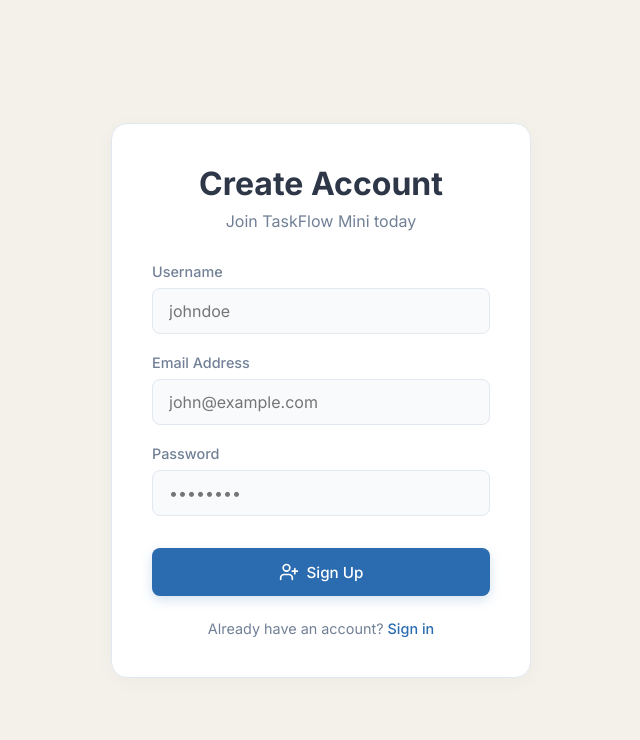
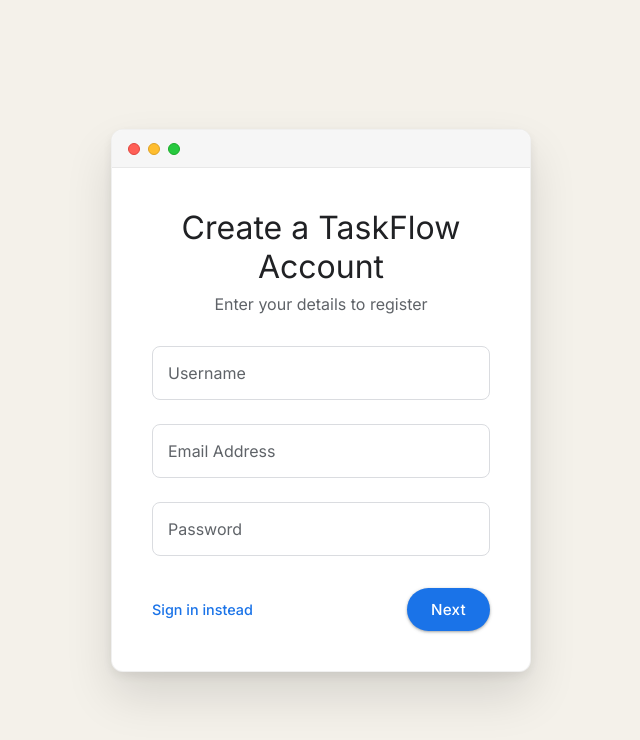
Before and after one commit to SundayYogurt/SE-NPRU-TaskFlow, a React app in the folder frontend/: page /register in a window 1280 px wide. Shown: the top 740 px of the page, without its empty margins (319-959 px from the left). Built offline with nearby package versions, Linux system fonts and the light colour scheme; no server answers; the HTML template or start-up script is replaced by a standard one.

Commit message:
feat(docs, ui): add detailed manuals & redesign frontend with macOS x Google aesthetic

```diff
--- a/frontend/src/components/TaskModal.jsx
+++ b/frontend/src/components/TaskModal.jsx
@@ -33,28 +33,32 @@
 
   return (
     <div style={{ position: 'fixed', inset: 0, display: 'flex', alignItems: 'center', justifyContent: 'center', zIndex: 50, background: 'rgba(0,0,0,0.5)',backdropFilter: 'blur(4px)' }}>
-      <div className="glass animate-scale-in" style={{ width: 'calc(100% - 32px)', maxWidth: '500px', padding: '32px', position: 'relative', borderRadius: '16px', maxHeight: '90vh', overflowY: 'auto' }}>
-        <button onClick={onClose} style={{ position: 'absolute', top: '16px', right: '16px', background: 'transparent', border: 'none', color: 'var(--text-muted)', cursor: 'pointer', padding: '8px', display: 'flex' }}>
-          <X size={24} />
-        </button>
+      <div className="mac-window animate-scale-in" style={{ width: 'calc(100% - 32px)', maxWidth: '500px', position: 'relative', maxHeight: '90vh', display: 'flex', flexDirection: 'column' }}>
+        {/* macOS Header */}
+        <div className="mac-header" style={{ position: 'sticky', top: 0, zIndex: 10 }}>
+          <span className="mac-dot close" onClick={onClose} style={{ cursor: 'pointer' }} title="Close"></span>
+          <span className="mac-dot minimize"></span>
+          <span className="mac-dot maximize"></span>
+        </div>
 
-        <h2 style={{ marginBottom: '20px', fontSize: '1.5rem' }}>{initialData ? 'Edit Task' : 'Create New Task'}</h2>
+        <div style={{ padding: '32px', overflowY: 'auto' }}>
+          <h2 style={{ marginBottom: '24px', fontSize: '1.5rem', color: '#202124', fontWeight: '500' }}>{initialData ? 'Edit Task' : 'Create New Task'}</h2>
 
           <form onSubmit={handleSubmit}>
-          <div className="form-group">
-            <label>Task Title</label>
-            <input type="text" className="input-field" value={title} onChange={e => setTitle(e.target.value)} required placeholder="E.g. Finish React project" />
+            <div className="google-input-group">
+              <input type="text" className="google-input" placeholder=" " value={title} onChange={e => setTitle(e.target.value)} required />
+              <label className="google-label">Task Title</label>
             </div>
 
-          <div className="form-group">
-            <label>Description</label>
-            <textarea className="input-field" rows={3} value={description} onChange={e => setDescription(e.target.value)} placeholder="Add some details..." />
+            <div className="google-input-group">
+              <textarea className="google-input" rows={3} placeholder=" " value={description} onChange={e => setDescription(e.target.value)} />
+              <label className="google-label">Description (optional)</label>
             </div>
 
-          <div style={{ display: 'flex', gap: '16px' }}>
-            <div className="form-group" style={{ flex: 1 }}>
-              <label>Priority</label>
-              <select className="input-field" value={priority} onChange={e => setPriority(e.target.value)}>
+            <div style={{ display: 'flex', gap: '16px', marginBottom: '24px' }}>
+              <div style={{ flex: 1 }}>
+                <label style={{ fontSize: '0.8rem', color: '#5F6368', marginLeft: '4px', marginBottom: '8px', display: 'block', fontWeight: 500 }}>Priority</label>
+                <select className="google-input" style={{ padding: '12px 16px' }} value={priority} onChange={e => setPriority(e.target.value)}>
                   <option value="low">Low</option>
                   <option value="medium">Medium</option>
                   <option value="high">High</option>
@@ -62,9 +66,9 @@
               </div>
 
               {initialData && (
-              <div className="form-group" style={{ flex: 1 }}>
-                <label>Status</label>
-                <select className="input-field" value={status} onChange={e => setStatus(e.target.value)}>
+                <div style={{ flex: 1 }}>
+                  <label style={{ fontSize: '0.8rem', color: '#5F6368', marginLeft: '4px', marginBottom: '8px', display: 'block', fontWeight: 500 }}>Status</label>
+                  <select className="google-input" style={{ padding: '12px 16px' }} value={status} onChange={e => setStatus(e.target.value)}>
                     <option value="todo">To Do</option>
                     <option value="in-progress">In Progress</option>
                     <option value="done">Done</option>
@@ -73,15 +77,16 @@
               )}
             </div>
 
-          <div style={{ display: 'flex', justifyContent: 'flex-end', gap: '12px', marginTop: '24px' }}>
-            <button type="button" className="btn btn-outline" onClick={onClose}>Cancel</button>
-            <button type="submit" className="btn btn-primary" disabled={isLoading || !title.trim()}>
+            <div style={{ display: 'flex', justifyContent: 'flex-end', gap: '12px', marginTop: '32px' }}>
+              <button type="button" className="btn btn-outline" onClick={onClose} style={{ borderRadius: '24px', padding: '10px 20px', border: '1px solid #DADCE0', color: '#5F6368', background: 'transparent' }}>Cancel</button>
+              <button type="submit" className="btn btn-google" disabled={isLoading || !title.trim()}>
                 {isLoading ? <div className="spinner"><span></span></div> : 'Save Task'}
               </button>
             </div>
           </form>
         </div>
       </div>
+    </div>
   );
 };
 
--- a/frontend/src/index.css
+++ b/frontend/src/index.css
@@ -165,6 +165,94 @@
   align-items: center;
   justify-content: center;
 }
+/* --------- macOS x Google Aesthetic --------- */
+/* macOS Window Card */
+.mac-window {
+  background: #FFFFFF;
+  border-radius: 12px;
+  box-shadow: 0 24px 48px rgba(0, 0, 0, 0.12), 0 4px 12px rgba(0, 0, 0, 0.08);
+  overflow: hidden;
+  border: 1px solid rgba(0,0,0,0.06);
+}
+
+.mac-header {
+  height: 38px;
+  background: #F6F6F6;
+  border-bottom: 1px solid rgba(0,0,0,0.06);
+  display: flex;
+  align-items: center;
+  padding: 0 16px;
+  gap: 8px;
+}
+
+.mac-dot {
+  width: 12px;
+  height: 12px;
+  border-radius: 50%;
+}
+.mac-dot.close { background: #FF5F56; border: 1px solid #E0443E; }
+.mac-dot.minimize { background: #FFBD2E; border: 1px solid #DEA123; }
+.mac-dot.maximize { background: #27C93F; border: 1px solid #1AAB29; }
+
+/* Google Material Input (Floating Label) */
+.google-input-group {
+  position: relative;
+  margin-bottom: 24px;
+}
+
+.google-input {
+  width: 100%;
+  padding: 16px;
+  border: 1px solid #DADCE0;
+  border-radius: 8px;
+  font-size: 1rem;
+  background: transparent;
+  outline: none;
+  transition: all 0.2s ease;
+  color: #202124;
+}
+
+.google-input:focus {
+  border-color: #1A73E8;
+  border-width: 2px;
+  padding: 15px; /* Offset for 2px border */
+}
+
+.google-label {
+  position: absolute;
+  left: 12px;
+  top: 50%;
+  transform: translateY(-50%);
+  background: #FFFFFF;
+  padding: 0 4px;
+  color: #5F6368;
+  font-size: 1rem;
+  transition: 0.2s ease all;
+  pointer-events: none;
+}
+
+.google-input:focus ~ .google-label,
+.google-input:not(:placeholder-shown) ~ .google-label {
+  top: 0;
+  font-size: 0.75rem;
+  color: #1A73E8;
+  font-weight: 500;
+}
+
+/* Google-esque Pill Buttons */
+.btn-google {
+  background: #1A73E8;
+  color: white;
+  border-radius: 24px;
+  box-shadow: 0 1px 2px 0 rgba(60,64,67,0.3), 0 1px 3px 1px rgba(60,64,67,0.15);
+  font-weight: 500;
+  letter-spacing: 0.25px;
+  padding: 12px 24px;
+}
+.btn-google:hover {
+  background: #1765CC;
+  box-shadow: 0 1px 3px 0 rgba(60,64,67,0.3), 0 4px 8px 3px rgba(60,64,67,0.15);
+}
 
 .spinner::before,
 .spinner::after,
--- a/frontend/src/pages/Login.jsx
+++ b/frontend/src/pages/Login.jsx
@@ -29,51 +29,59 @@
 
   return (
     <div className="auth-container">
-      <div className="glass auth-card animate-scale-in">
+      <div className="mac-window auth-card animate-scale-in" style={{ padding: 0 }}>
+        {/* macOS Header */}
+        <div className="mac-header">
+          <span className="mac-dot close"></span>
+          <span className="mac-dot minimize"></span>
+          <span className="mac-dot maximize"></span>
+        </div>
+
+        <div style={{ padding: '40px' }}>
           <div style={{ textAlign: 'center', marginBottom: '32px' }}>
-          <h1 style={{ fontSize: '2rem', marginBottom: '8px', color: 'var(--text-color)' }}>Welcome Back</h1>
-          <p style={{ color: 'var(--text-muted)' }}>Sign in to continue to TaskFlow Mini</p>
+            <h1 style={{ fontSize: '2rem', marginBottom: '8px', color: '#202124', fontWeight: '400', fontFamily: 'Product Sans, Inter, sans-serif' }}>Sign in</h1>
+            <p style={{ color: '#5F6368' }}>Use your TaskFlow Account</p>
           </div>
 
           {error && (
-          <div className="animate-fade-in-up" style={{ display: 'flex', alignItems: 'center', gap: '8px', background: 'rgba(239,68,68,0.1)', color: 'var(--danger)', padding: '12px', borderRadius: '8px', marginBottom: '20px', border: '1px solid rgba(239,68,68,0.2)' }}>
+            <div className="animate-fade-in-up" style={{ display: 'flex', alignItems: 'center', gap: '8px', background: '#FCE8E6', color: '#D93025', padding: '12px', borderRadius: '8px', marginBottom: '20px', border: '1px solid #FAD2CF' }}>
               <AlertCircle size={20} />
-            <span style={{ fontSize: '0.9rem' }}>{error}</span>
+              <span style={{ fontSize: '0.9rem', fontWeight: 500 }}>{error}</span>
             </div>
           )}
 
           <form onSubmit={handleSubmit}>
-          <div className="form-group">
-            <label>Username or Email</label>
+            <div className="google-input-group">
               <input
                 type="text"
-              className="input-field"
-              placeholder="johndoe"
+                className="google-input"
+                placeholder=" "
                 value={username}
                 onChange={(e) => setUsername(e.target.value)}
                 required
               />
+              <label className="google-label">Username or Email</label>
             </div>
 
-          <div className="form-group">
-            <label>Password</label>
+            <div className="google-input-group">
               <input
                 type="password"
-              className="input-field"
-              placeholder="••••••••"
+                className="google-input"
+                placeholder=" "
                 value={password}
                 onChange={(e) => setPassword(e.target.value)}
                 required
               />
+              <label className="google-label">Password</label>
             </div>
 
-          <button type="submit" className="btn btn-primary" style={{ width: '100%', marginTop: '12px', padding: '14px' }} disabled={isLoading}>
-            {isLoading ? <div className="spinner" /> : <><LogIn size={20} /> Sign In</>}
+            <div style={{ display: 'flex', justifyContent: 'space-between', alignItems: 'center', marginTop: '32px' }}>
+              <Link to="/register" style={{ color: '#1A73E8', textDecoration: 'none', fontWeight: '500', fontSize: '0.9rem' }}>Create account</Link>
+              <button type="submit" className="btn btn-google" disabled={isLoading}>
+                {isLoading ? <div className="spinner"><span></span></div> : 'Next'}
               </button>
+            </div>
           </form>
-
-        <div style={{ textAlign: 'center', marginTop: '24px', fontSize: '0.9rem', color: 'var(--text-muted)' }}>
-          Don't have an account? <Link to="/register" style={{ color: 'var(--primary)', textDecoration: 'none', fontWeight: '500' }}>Create one</Link>
         </div>
       </div>
     </div>
--- a/frontend/src/pages/Register.jsx
+++ b/frontend/src/pages/Register.jsx
@@ -30,64 +30,72 @@
 
   return (
     <div className="auth-container">
-      <div className="glass auth-card animate-scale-in">
+      <div className="mac-window auth-card animate-scale-in" style={{ padding: 0 }}>
+        {/* macOS Header */}
+        <div className="mac-header">
+          <span className="mac-dot close"></span>
+          <span className="mac-dot minimize"></span>
+          <span className="mac-dot maximize"></span>
+        </div>
+
+        <div style={{ padding: '40px' }}>
           <div style={{ textAlign: 'center', marginBottom: '32px' }}>
-          <h1 style={{ fontSize: '2rem', marginBottom: '8px', color: 'var(--text-color)' }}>Create Account</h1>
-          <p style={{ color: 'var(--text-muted)' }}>Join TaskFlow Mini today</p>
+            <h1 style={{ fontSize: '2rem', marginBottom: '8px', color: '#202124', fontWeight: '400', fontFamily: 'Product Sans, Inter, sans-serif' }}>Create a TaskFlow Account</h1>
+            <p style={{ color: '#5F6368' }}>Enter your details to register</p>
           </div>
 
           {error && (
-          <div className="animate-fade-in-up" style={{ display: 'flex', alignItems: 'center', gap: '8px', background: 'rgba(239,68,68,0.1)', color: 'var(--danger)', padding: '12px', borderRadius: '8px', marginBottom: '20px', border: '1px solid rgba(239,68,68,0.2)' }}>
+            <div className="animate-fade-in-up" style={{ display: 'flex', alignItems: 'center', gap: '8px', background: '#FCE8E6', color: '#D93025', padding: '12px', borderRadius: '8px', marginBottom: '20px', border: '1px solid #FAD2CF' }}>
               <AlertCircle size={20} />
-            <span style={{ fontSize: '0.9rem' }}>{error}</span>
+              <span style={{ fontSize: '0.9rem', fontWeight: 500 }}>{error}</span>
             </div>
           )}
 
           <form onSubmit={handleSubmit}>
-          <div className="form-group">
-            <label>Username</label>
+            <div className="google-input-group">
               <input
                 type="text"
-              className="input-field"
-              placeholder="johndoe"
+                className="google-input"
+                placeholder=" "
                 value={username}
                 onChange={(e) => setUsername(e.target.value)}
                 required
               />
+              <label className="google-label">Username</label>
             </div>
 
-          <div className="form-group">
-            <label>Email Address</label>
+            <div className="google-input-group">
               <input
                 type="email"
-              className="input-field"
-              placeholder="john@example.com"
+                className="google-input"
+                placeholder=" "
                 value={email}
                 onChange={(e) => setEmail(e.target.value)}
                 required
               />
+              <label className="google-label">Email Address</label>
             </div>
 
-          <div className="form-group">
-            <label>Password</label>
+            <div className="google-input-group">
               <input
                 type="password"
-              className="input-field"
-              placeholder="••••••••"
+                className="google-input"
+                placeholder=" "
                 value={password}
                 onChange={(e) => setPassword(e.target.value)}
                 required
                 minLength={6}
               />
+              <label className="google-label">Password</label>
             </div>
 
-          <button type="submit" className="btn btn-primary" style={{ width: '100%', marginTop: '12px', padding: '14px' }} disabled={isLoading}>
-             {isLoading ? <div className="spinner" /> : <><UserPlus size={20} /> Sign Up</>}
+            <div style={{ display: 'flex', justifyContent: 'space-between', alignItems: 'center', marginTop: '32px' }}>
+              <Link to="/login" style={{ color: '#1A73E8', textDecoration: 'none', fontWeight: '500', fontSize: '0.9rem' }}>Sign in instead</Link>
+              <button type="submit" className="btn btn-google" disabled={isLoading}>
+                 {isLoading ? <div className="spinner"><span></span></div> : 'Next'}
               </button>
+            </div>
           </form>
-
-        <div style={{ textAlign: 'center', marginTop: '24px', fontSize: '0.9rem', color: 'var(--text-muted)' }}>
-          Already have an account? <Link to="/login" style={{ color: 'var(--primary)', textDecoration: 'none', fontWeight: '500' }}>Sign in</Link>
         </div>
       </div>
     </div>
```
Also changed, not shown: 2 other files (tests, documents, lock files or other folders). Lines whose indentation alone changed are shown as unchanged.
